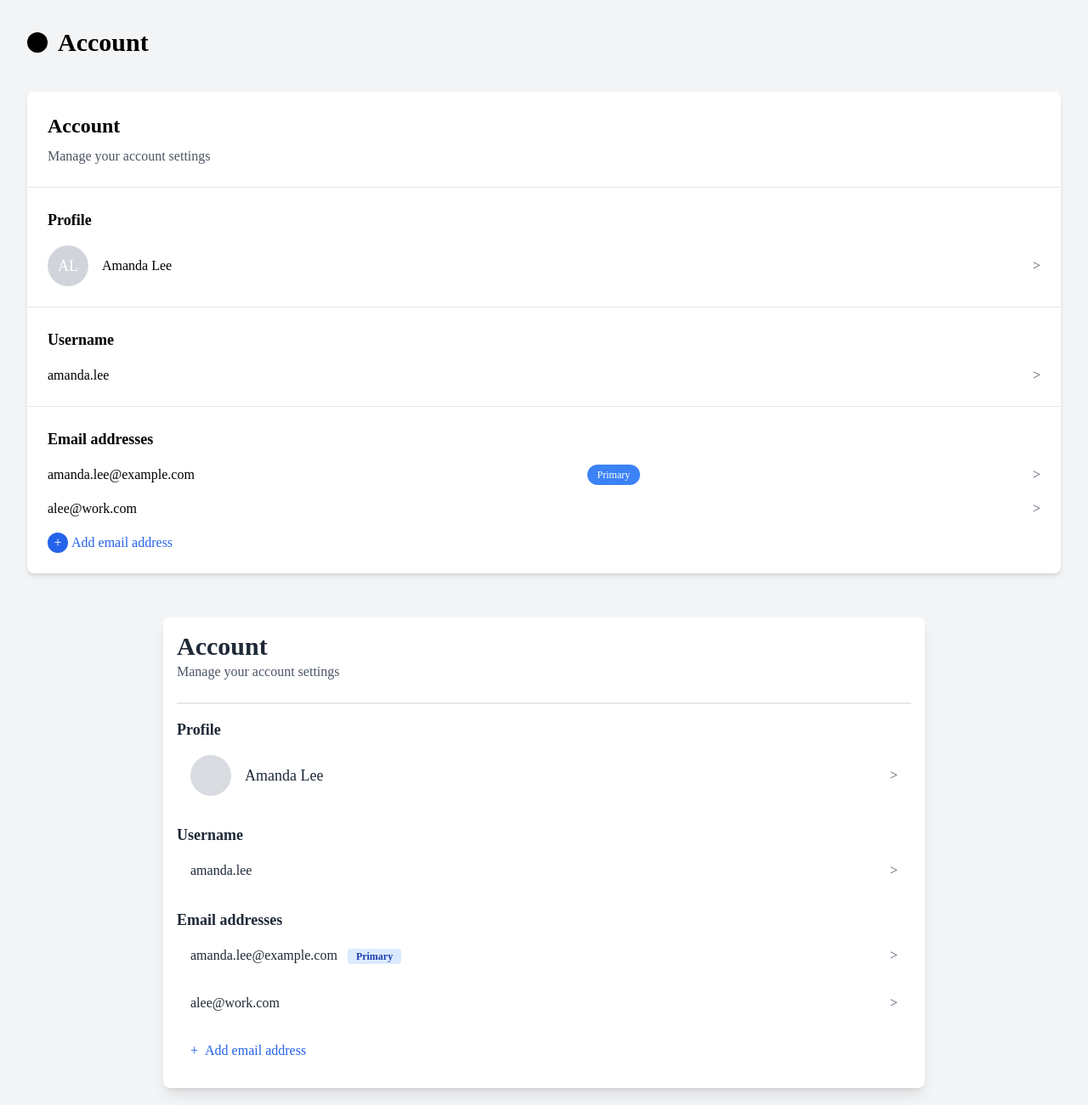
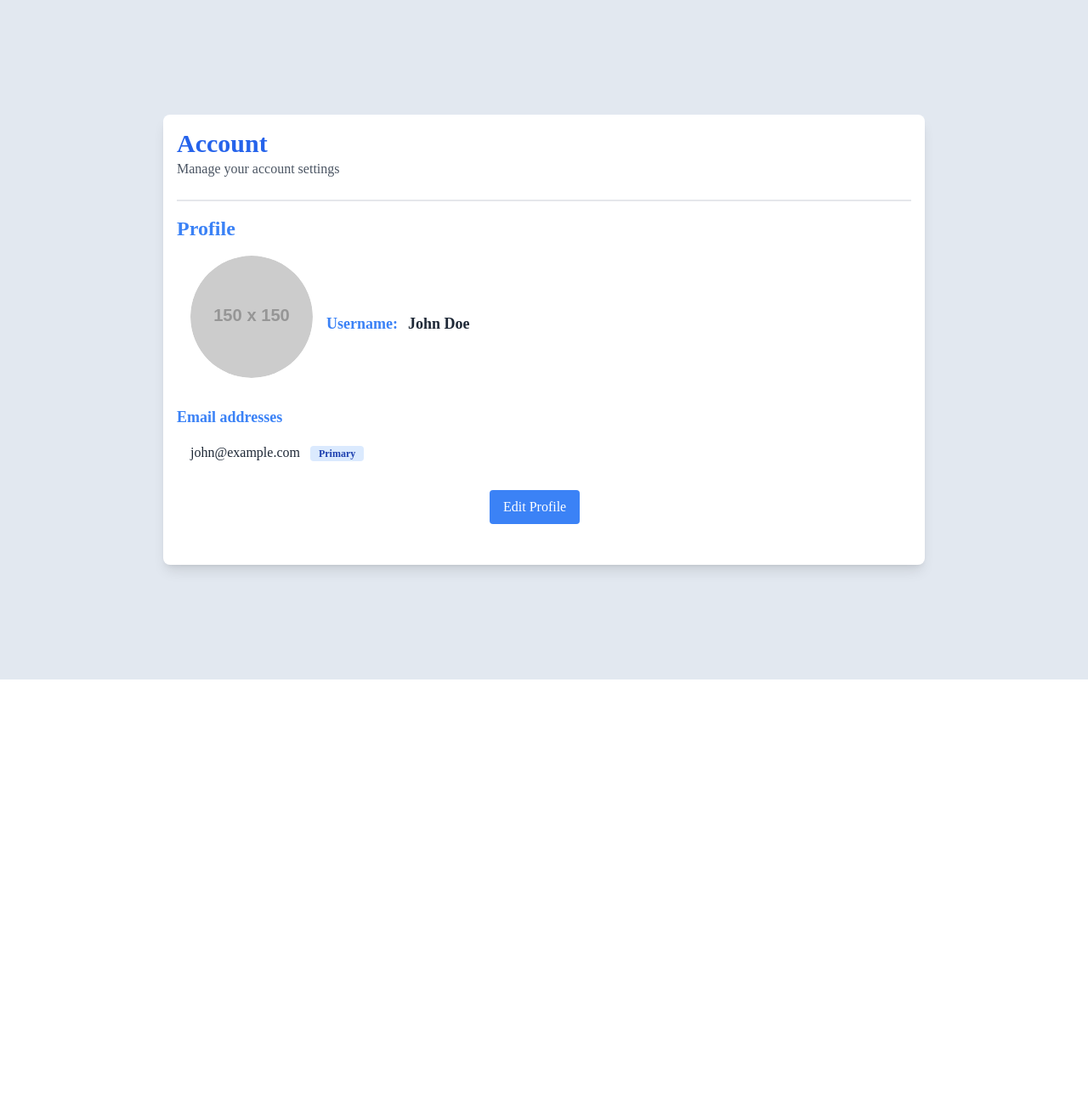
Before and after one commit to ritushreedas2002/library, a React (Create React App) app: page /User in a window 1280 px wide. Shown: the whole page at 85% size. After the commit the page ends 800 px from the top, so only its background shows below. Built offline with nearby package versions, Linux system fonts and the light colour scheme.

Commit message:
UserProfile

```diff
--- /dev/null
+++ b/src/components/User/EditProfile.js
@@ -0,0 +1,64 @@
+// EditProfileModal.js
+import React, { useState } from 'react';
+
+const EditProfileModal = ({ onSaveChanges, onCancel, user }) => {
+  const [name, setName] = useState(user.name);
+  const [profileImage, setProfileImage] = useState(null);
+
+  const handleNameChange = (e) => {
+    setName(e.target.value);
+  };
+
+  const handleImageChange = (e) => {
+    const file = e.target.files[0];
+    setProfileImage(file);
+  };
+
+  const handleSaveClick = () => {
+    onSaveChanges(name, profileImage);
+  };
+
+  return (
+    <div className="fixed top-0 left-0 w-full h-full flex items-center justify-center bg-gray-800 bg-opacity-50">
+      <div className="bg-white p-6 rounded shadow-md flex flex-col">
+        <h2 className="text-xl font-bold mb-4 text-red-700">Edit Profile</h2>
+
+        <label htmlFor="upload-photo" className='text-red-400'>Upload Profile Photo:</label>
+        <input
+          type="file"
+          id="upload-photo"
+          accept="image/*"
+          onChange={handleImageChange}
+          className="mb-4"
+        />
+
+        <label htmlFor="edit-name" className='text-red-400'>Edit Name:</label>
+        <input
+          type="text"
+          id="edit-name"
+          placeholder="Enter your name"
+          value={name}
+          onChange={handleNameChange}
+          className="mb-4"
+        />
+
+        <div className="flex justify-between">
+          <button
+            onClick={onCancel}
+            className="bg-red-800 text-white px-4 py-2 rounded"
+          >
+            Cancel
+          </button>
+          <button
+            onClick={handleSaveClick}
+            className="bg-blue-500 text-white px-4 py-2 rounded"
+          >
+            Save Changes
+          </button>
+        </div>
+      </div>
+    </div>
+  );
+};
+
+export default EditProfileModal;
--- a/src/components/User/User.js
+++ b/src/components/User/User.js
@@ -1,162 +1,47 @@
+import { useState } from "react";
+import EditProfileModal from "./EditProfile";
+import UserProfile from "./UserProfile";
+
 const User = () => {
+
+
+  const [user, setUser] = useState({
+    name: 'John Doe',
+    email: 'john@example.com',
+    profileImage: null,
+  });
+  const [isEditing, setIsEditing] = useState(false);
+
+  const handleEditProfileClick = () => {
+    setIsEditing(true);
+  };
+
+  const handleSaveChanges = (newName, newProfileImage) => {
+    setUser({
+      ...user,
+      name: newName,
+      profileImage: newProfileImage || user.profileImage,
+    });
+    setIsEditing(false);
+  };
+
+  const handleCancelEdit = () => {
+    setIsEditing(false);
+  };
   return (
     <>
-      <div className="min-h-full bg-gray-100 p-8">
-        <header className="flex items-center gap-3 mb-10">
-          <div
-            className="h-6 w-6 bg-black rounded-full"
-            aria-hidden="true"
-          ></div>
-          <h1 className="text-3xl font-bold">Account</h1>
-        </header>
-        <main className="bg-white shadow-md rounded-lg overflow-hidden">
-          <section aria-labelledby="account-header" className="border-b p-6">
-            <h2 id="account-header" className="text-2xl font-semibold mb-2">
-              Account
-            </h2>
-            <p className="text-gray-600">Manage your account settings</p>
-          </section>
+      <div className="flex justify-center items-center h-screen bg-slate-200">
+      {isEditing ? (
+        <EditProfileModal
+          onSaveChanges={handleSaveChanges}
+          onCancel={handleCancelEdit}
+          user={user}
+        />
+      ) : (
+        <UserProfile user={user} onEditProfileClick={handleEditProfileClick} />
+      )}
+    </div>
 
-          <section aria-labelledby="profile-header" className="border-b p-6">
-            <h3 id="profile-header" className="text-lg font-semibold mb-4">
-              Profile
-            </h3>
-            <div className="flex items-center justify-between">
-              <div className="flex items-center">
-                <div className="mr-4 flex items-center justify-center h-12 w-12 rounded-full bg-gray-300">
-                  <span className="text-lg font-medium leading-none text-white">
-                    AL
-                  </span>
-                </div>
-                <div>
-                  <p className="font-medium">Amanda Lee</p>
-                </div>
-              </div>
-              <div>
-                <span aria-hidden="true" className="text-gray-600">
-                  &gt;
-                </span>
-              </div>
-            </div>
-          </section>
-
-          <section aria-labelledby="username-header" className="border-b p-6">
-            <h3 id="username-header" className="text-lg font-semibold mb-4">
-              Username
-            </h3>
-            <div className="flex justify-between items-center">
-              <p>amanda.lee</p>
-              <span aria-hidden="true" className="text-gray-600">
-                &gt;
-              </span>
-            </div>
-          </section>
-
-          <section aria-labelledby="email-header" className="p-6">
-            <h3 id="email-header" className="text-lg font-semibold mb-4">
-              Email addresses
-            </h3>
-            <div className="flex justify-between items-center mb-4">
-              <p>amanda.lee@example.com</p>
-              <span className="bg-blue-500 text-white py-1 px-3 text-xs rounded-full">
-                Primary
-              </span>
-              <span aria-hidden="true" className="text-gray-600">
-                &gt;
-              </span>
-            </div>
-            <div className="flex justify-between items-center mb-4">
-              <p>alee@work.com</p>
-              <span aria-hidden="true" className="text-gray-600">
-                &gt;
-              </span>
-            </div>
-            <button className="text-blue-600 hover:underline flex items-center">
-              <span className="h-6 w-6 mr-1 flex items-center justify-center bg-blue-600 text-white rounded-full">
-                +
-              </span>
-              Add email address
-            </button>
-          </section>
-        </main>
-      </div>
-
-      <div className="flex justify-center items-start p-5 bg-gray-100 h-full">
-        <div className="w-full max-w-4xl mx-auto bg-white shadow-lg rounded-lg overflow-hidden">
-          <div className="md:flex">
-            <div className="w-full p-4">
-              <h1 className="text-3xl font-semibold text-gray-800">Account</h1>
-              <p className="text-gray-600">Manage your account settings</p>
-
-              <div className="mt-6 border-t-2 border-gray-200">
-                <div className="mt-4">
-                  <h2 className="text-lg font-semibold text-gray-800">
-                    Profile
-                  </h2>
-                  <div className="flex items-center justify-between p-4">
-                    <div className="flex items-center">
-                      <div className="rounded-full h-12 w-12 overflow-hidden mr-4">
-                        <div className="h-full w-full bg-gray-300 animate-pulse"></div>
-                      </div>
-                      <div className="flex flex-col justify-center">
-                        <span className="text-lg text-gray-800">
-                          Amanda Lee
-                        </span>
-                      </div>
-                    </div>
-                    <span className="text-gray-600 hover:text-gray-800 cursor-pointer">
-                      &gt;
-                    </span>
-                  </div>
-                </div>
-
-                <div className="mt-4">
-                  <h2 className="text-lg font-semibold text-gray-800">
-                    Username
-                  </h2>
-                  <div className="p-4 flex justify-between items-center">
-                    <span className="text-gray-800">amanda.lee</span>
-                    <span className="text-gray-600 hover:text-gray-800 cursor-pointer">
-                      &gt;
-                    </span>
-                  </div>
-                </div>
-
-                <div className="mt-4">
-                  <h2 className="text-lg font-semibold text-gray-800">
-                    Email addresses
-                  </h2>
-                  <div className="p-4 flex justify-between items-center">
-                    <div>
-                      <span className="text-gray-800 break-all">
-                        amanda.lee@example.com
-                      </span>
-                      <span className="bg-blue-100 text-blue-800 text-xs font-semibold mr-2 px-2.5 py-0.5 rounded dark:bg-blue-200 dark:text-blue-800 ml-3">
-                        Primary
-                      </span>
-                    </div>
-                    <span className="text-gray-600 hover:text-gray-800 cursor-pointer">
-                      &gt;
-                    </span>
-                  </div>
-                  <div className="p-4 flex justify-between items-center">
-                    <span className="text-gray-800 break-all">
-                      alee@work.com
-                    </span>
-                    <span className="text-gray-600 hover:text-gray-800 cursor-pointer">
-                      &gt;
-                    </span>
-                  </div>
-                  <div className="p-4 flex items-center text-blue-600 hover:text-blue-800 cursor-pointer">
-                    <span className="mr-2">+</span>
-                    <span>Add email address</span>
-                  </div>
-                </div>
-              </div>
-            </div>
-          </div>
-        </div>
-      </div>
     </>
   );
 };
--- a/src/components/User/UserProfile.js
+++ b/src/components/User/UserProfile.js
@@ -1,57 +1,66 @@
-import React, { useState } from 'react';
+// UserProfile.js
+import React from "react";
 
-const UserProfile = ({ name, email, profilePic, onNameChange, onImageChange }) => {
-  const [newName, setNewName] = useState(name);
-
-  const handleNameSubmit = () => {
-    onNameChange(newName);
-  };
-
-  const handleImageSubmit = (e) => {
-    const file = e.target.files[0];
-
-    if (file) {
-      const reader = new FileReader();
-
-      reader.onloadend = () => {
-        onImageChange(reader.result);
-      };
-
-      reader.readAsDataURL(file);
-    }
-  };
+const UserProfile = ({ user, onEditProfileClick }) => {
+  const { name, email, profileImage } = user;
 
   return (
-    <div className="flex flex-col items-center">
-      <div className="bg-gray-300 h-32 w-32 rounded-full overflow-hidden mb-4">
+    <div className="w-full max-w-4xl mx-auto bg-white shadow-lg rounded-lg overflow-hidden">
+      <div className="md:flex">
+        <div className="w-full p-4">
+          <h1 className="text-3xl font-semibold text-blue-600">Account</h1>
+          <p className="text-gray-600">Manage your account settings</p>
+
+          <div className="mt-6 border-t-2 border-gray-200">
+            <div className="mt-4">
+              <h2 className="text-2xl font-bold text-blue-500">Profile</h2>
+              <div className="flex items-center justify-between p-4">
+                <div className="flex items-center">
+                  <div className="rounded-full h-36 w-36 overflow-hidden mr-4">
                     <img
-          src={profilePic}
+                      src={
+                        profileImage
+                          ? URL.createObjectURL(profileImage)
+                          : "https://via.placeholder.com/150.jpg"
+                      }
                       alt="Profile"
-          className="h-full w-full object-cover"
+                      className="w-full h-full object-cover rounded-full"
                     />
                   </div>
-      <input
-        type="file"
-        accept="image/*"
-        className="mb-4"
-        onChange={handleImageSubmit}
-      />
-      <h2 className="text-2xl font-semibold mb-2">{name}</h2>
-      <div className="mb-4">
-        <input
-          type="text"
-          value={newName}
-          onChange={(e) => setNewName(e.target.value)}
-          className="border-b border-gray-400 focus:outline-none"
-        />
+                  <div className="flex flex-col justify-center">
+                    <div className="mt-4 flex">
+                      <h2 className="text-lg font-semibold text-blue-500">
+                        Username:
+                      </h2>
+                      <h2 className="text-gray-800 pl-3 text-lg font-semibold">{name}</h2>
+                    </div>
+                  </div>
+                </div>
+              </div>
+            </div>
+
+            <div className="mt-4">
+              <h2 className="text-lg font-semibold text-blue-500">
+                Email addresses
+              </h2>
+              <div className="p-4 flex justify-between items-center">
+                <div>
+                  <span className="text-gray-800 break-all">{email}</span>
+                  <span className="bg-blue-100 text-blue-800 text-xs font-semibold mr-2 px-2.5 py-0.5 rounded dark:bg-blue-200 dark:text-blue-800 ml-3">
+                    Primary
+                  </span>
+                </div>
+              </div>
+            </div>
+          </div>
+        </div>
+      </div>
       <button
-          onClick={handleNameSubmit}
-          className="bg-blue-500 text-white ml-2 px-4 py-1 rounded"
+        onClick={onEditProfileClick}
+        className="bg-blue-500 text-white px-4 py-2 ml-96 mb-12 rounded"
       >
-          Save
+        Edit Profile
       </button>
-      </div>
-      <p className="text-gray-600">{email}</p>
     </div>
   );
 };
```
Also changed, not shown: src/App.js (+7 -10 lines), src/components/User/ProfilePage.js (deleted, +0 -35 lines). Lines whose indentation alone changed are shown as unchanged.
